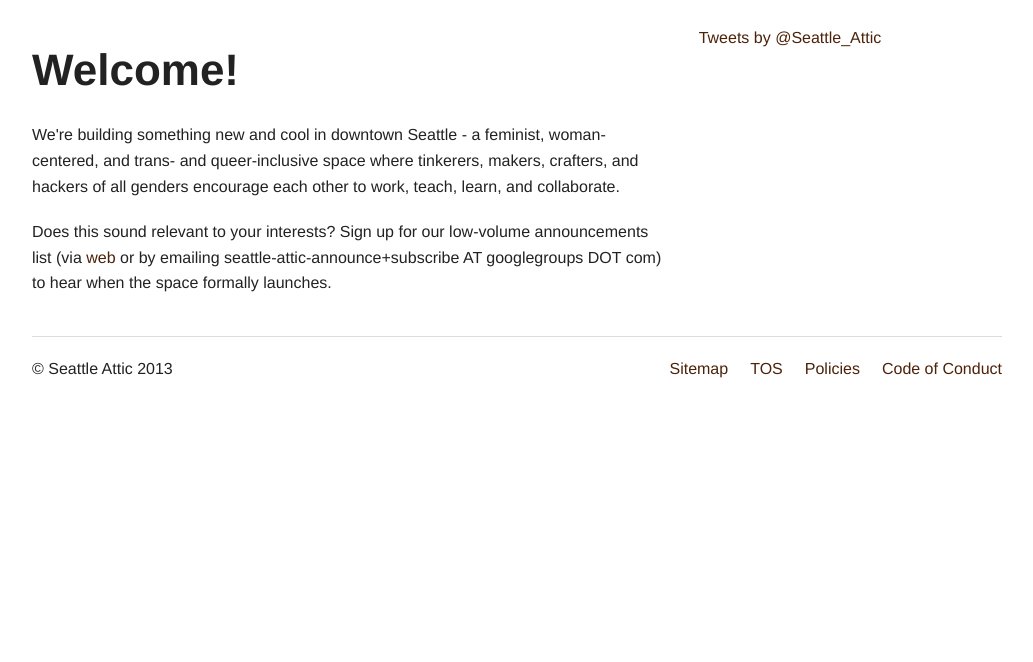
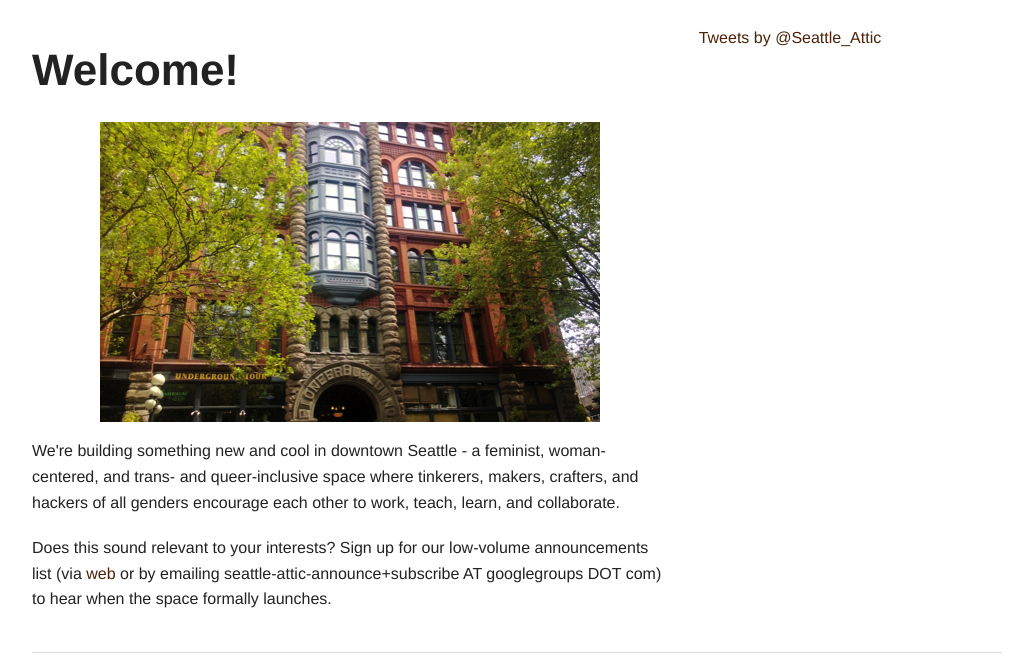
Before and after one commit to SeattleAttic/HedyNet, a Django app: page / in a window 1280 px wide. Shown: the part 45-707 px from the top of the page, without its empty margins (123-1156 px from the left). Run offline with Django 3.2, Linux system fonts and the light colour scheme; style sheets or scripts are compiled from the project's sources; some libraries are stand-ins or nearby versions.

Commit message:
Add temporary image flair to homepage; make twitter embed includeable.

```diff
--- a/HedyNet/templates/home.html
+++ b/HedyNet/templates/home.html
@@ -1,20 +1,26 @@
 {% extends "base.html" %}
 
 {% block title %}Home{% endblock %}
+
+{% block extrahead %}
+<style>
+.content .flair { margin-bottom: 1em; text-align: center; }
+</style>
+{% endblock %}
 
 {% block content %}
 <section class="row">
 <div class="columns large-8 small-12">
 <header><h1>Welcome!</h1></header>
 <div class="content">
+<div class="flair"><img src="{{ STATIC_URL }}img/pioneer_building_front.png" height="300" width="500"></div>
 <p>We're building something new and cool in downtown Seattle - a feminist, woman-centered, and trans- and queer-inclusive space where tinkerers, makers, crafters, and hackers of all genders encourage each other to work, teach, learn, and collaborate.</p>
 
 <p>Does this sound relevant to your interests?  Sign up for our low-volume announcements list (via <a href="https://groups.google.com/forum/?fromgroups#!forum/seattle-attic-announce">web</a> or by emailing seattle-attic-announce+subscribe AT googlegroups DOT com) to hear when the space formally launches.</p>
 </div>
 </div>
 <div class="columns twitter large-4 small-12">
-<a class="twitter-timeline" data-dnt="true" href="https://twitter.com/Seattle_Attic" data-widget-id="342498738415230976">Tweets by @Seattle_Attic</a>
-<script>!function(d,s,id){var js,fjs=d.getElementsByTagName(s)[0],p=/^http:/.test(d.location)?'http':'https';if(!d.getElementById(id)){js=d.createElement(s);js.id=id;js.src=p+"://platform.twitter.com/widgets.js";fjs.parentNode.insertBefore(js,fjs);}}(document,"script","twitter-wjs");</script>
+{% include "twitter-embed.html" %}
 </div>
 </section>
 {% endblock %}
--- /dev/null
+++ b/HedyNet/templates/twitter-embed.html
@@ -0,0 +1,2 @@
+<a class="twitter-timeline" data-dnt="true" href="https://twitter.com/Seattle_Attic" data-widget-id="342498738415230976">Tweets by @Seattle_Attic</a>
+<script>!function(d,s,id){var js,fjs=d.getElementsByTagName(s)[0],p=/^http:/.test(d.location)?'http':'https';if(!d.getElementById(id)){js=d.createElement(s);js.id=id;js.src=p+"://platform.twitter.com/widgets.js";fjs.parentNode.insertBefore(js,fjs);}}(document,"script","twitter-wjs");</script>
```
Also changed, not shown: HedyNet/static/img/pioneer_building_front.png (added).
